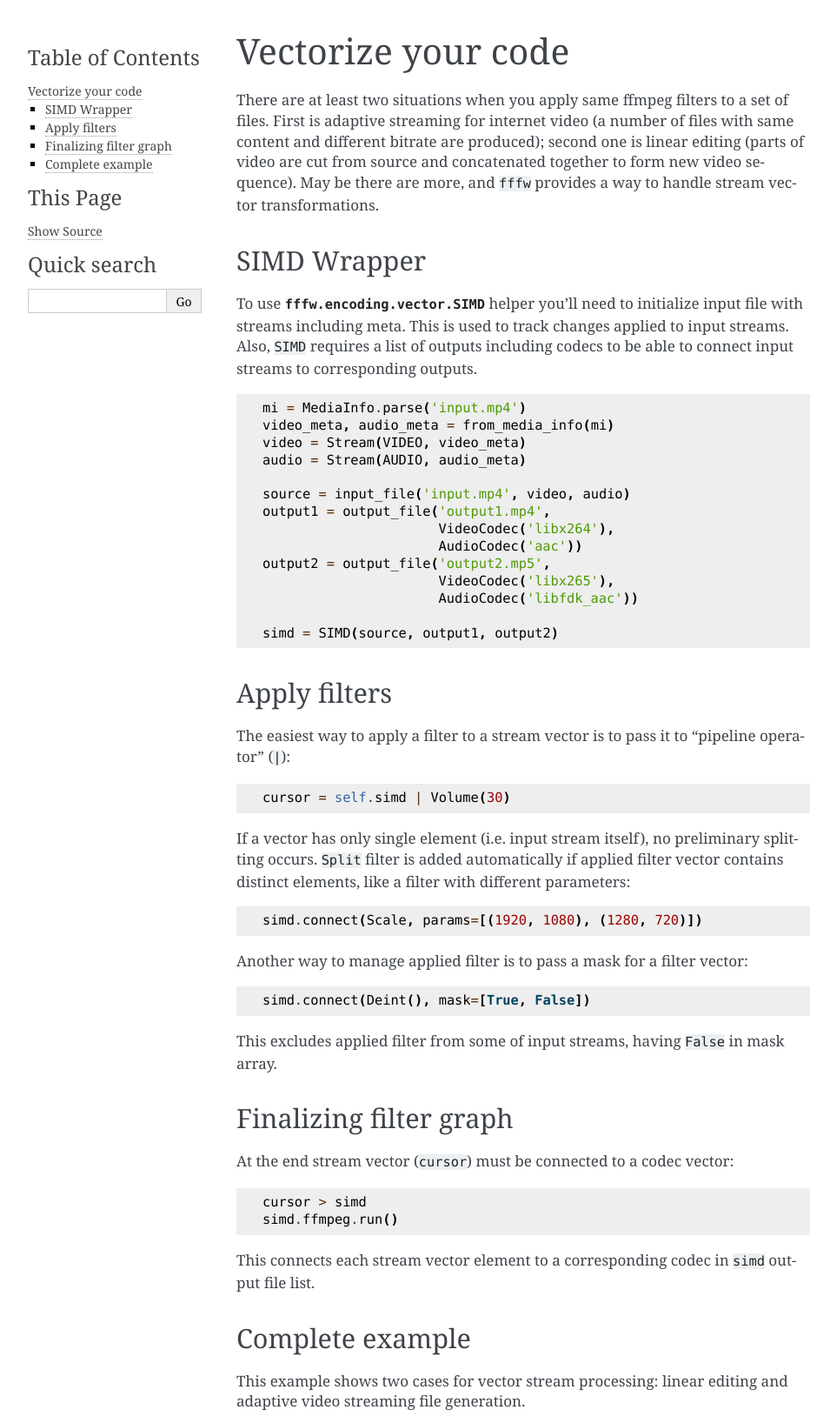
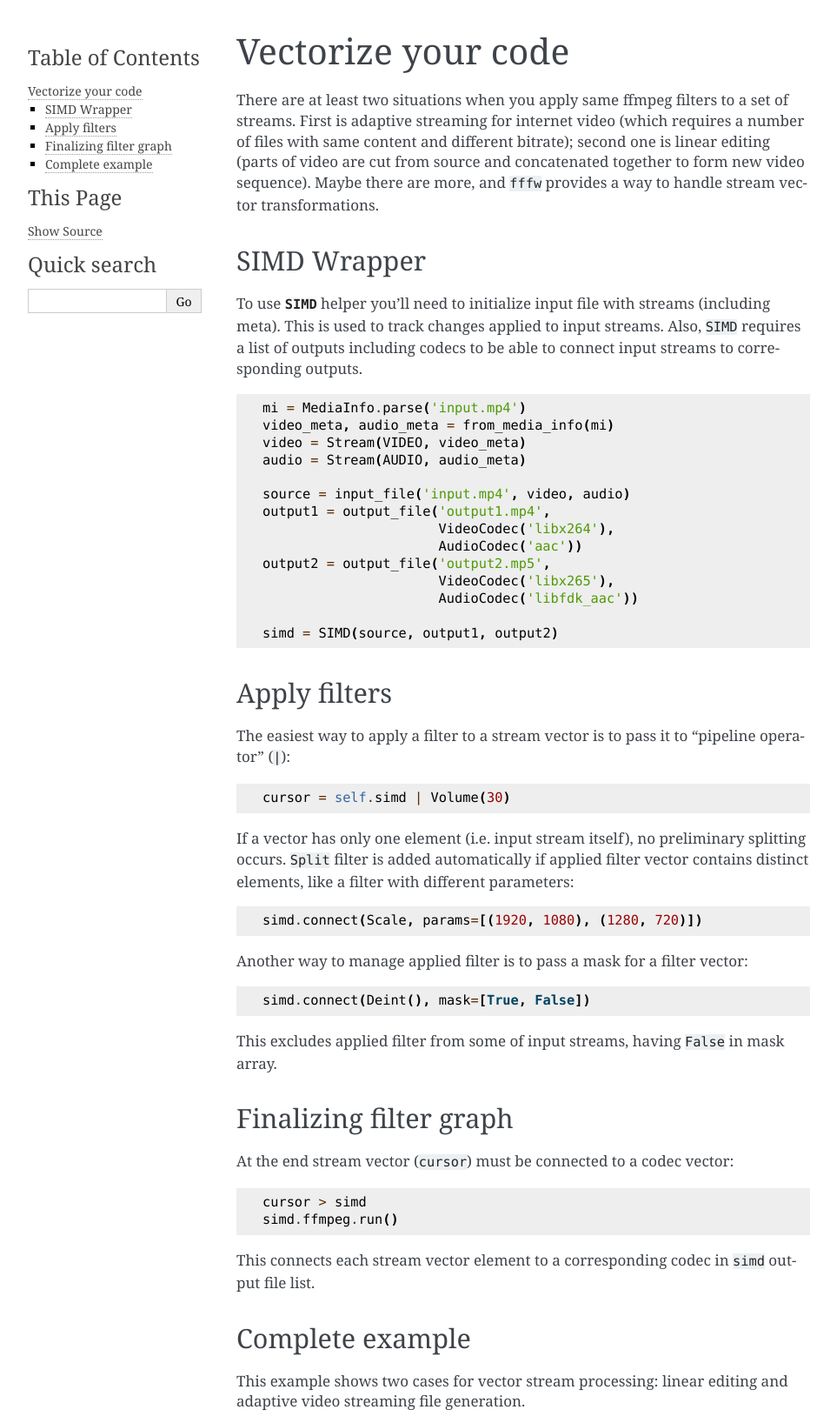
Before and after one commit to just-work/fffw, a Sphinx documentation site: the page built from docs/source/simd.rst, in a window 1280 px wide, cut to the strip 0-1636 px from the top of the page. Shown: the whole strip at 87% size, without its empty margins (148-1111 px from the left). Built offline with Sphinx 7.4.7, drawn with Linux system fonts in a browser that asks for light colours.

Commit message:
cr fixes

```diff
--- a/docs/source/graph.rst
+++ b/docs/source/graph.rst
@@ -39,7 +39,7 @@
   like::
 
     vol = Volume(20)
-    source.streams[1] | vol  # audio.connect_dest(vol)
+    source | vol  # source.audio.connect_dest(vol)
 
 * Pipelines are useful if a stream is processed with long filter chain
 * When a filter has multiple inputs, it can be used more than once as an
--- a/docs/source/simd.rst
+++ b/docs/source/simd.rst
@@ -2,19 +2,19 @@ Vectorize your code
 ===================
 
 There are at least two situations when you apply same ffmpeg filters to a set of
-files. First is adaptive streaming for internet video (a number of files with
-same content and different bitrate are produced); second one is linear editing
+streams. First is adaptive streaming for internet video (which requires a number
+of files with same content and different bitrate); second one is linear editing
 (parts of video are cut from source and concatenated together to form new video
-sequence). May be there are more, and ``fffw`` provides a way to handle stream
+sequence). Maybe there are more, and ``fffw`` provides a way to handle stream
 vector transformations.
 
 SIMD Wrapper
 ------------
 
-To use :py:class:`fffw.encoding.vector.SIMD` helper you'll need to initialize
-input file with streams including meta. This is used to track changes applied to
-input streams. Also, ``SIMD`` requires a list of outputs including codecs to be
-able to connect input streams to corresponding outputs.
+To use :py:class:`SIMD <fffw.encoding.vector.SIMD>` helper you'll need to
+initialize input file with streams (including meta). This is used to track
+changes applied to input streams. Also, ``SIMD`` requires a list of outputs
+including codecs to be able to connect input streams to corresponding outputs.
 
 .. code-block:: python
 
@@ -41,7 +41,7 @@ operator" (``|``)::
 
   cursor = self.simd | Volume(30)
 
-If a vector has only single element (i.e. input stream itself), no preliminary
+If a vector has only one element (i.e. input stream itself), no preliminary
 splitting occurs. ``Split`` filter is added automatically if applied filter
 vector contains distinct elements, like a filter with different parameters::
 
```
Also changed, not shown: docs/source/transcoding.rst (+28 -25 lines), 10 other files.
